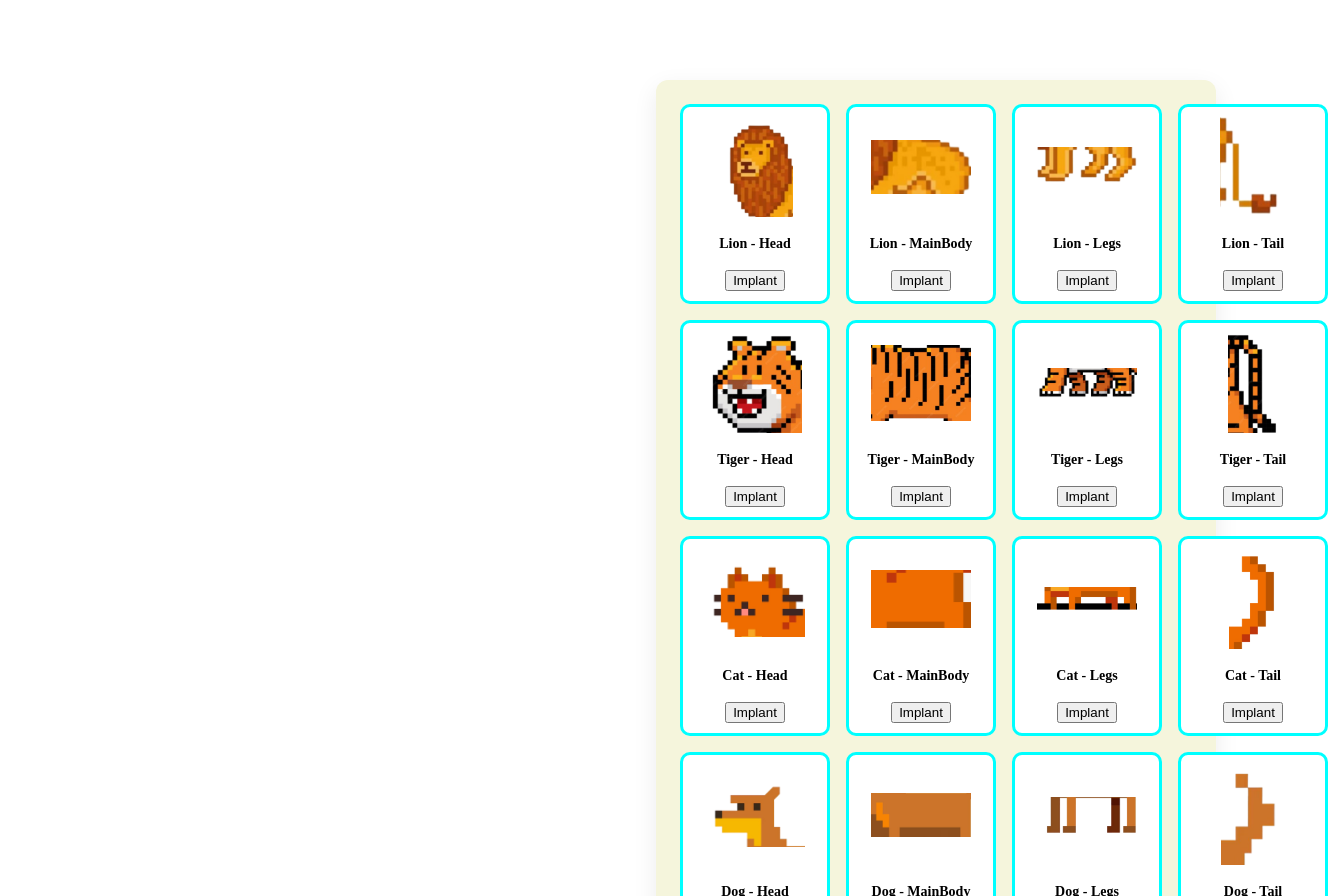
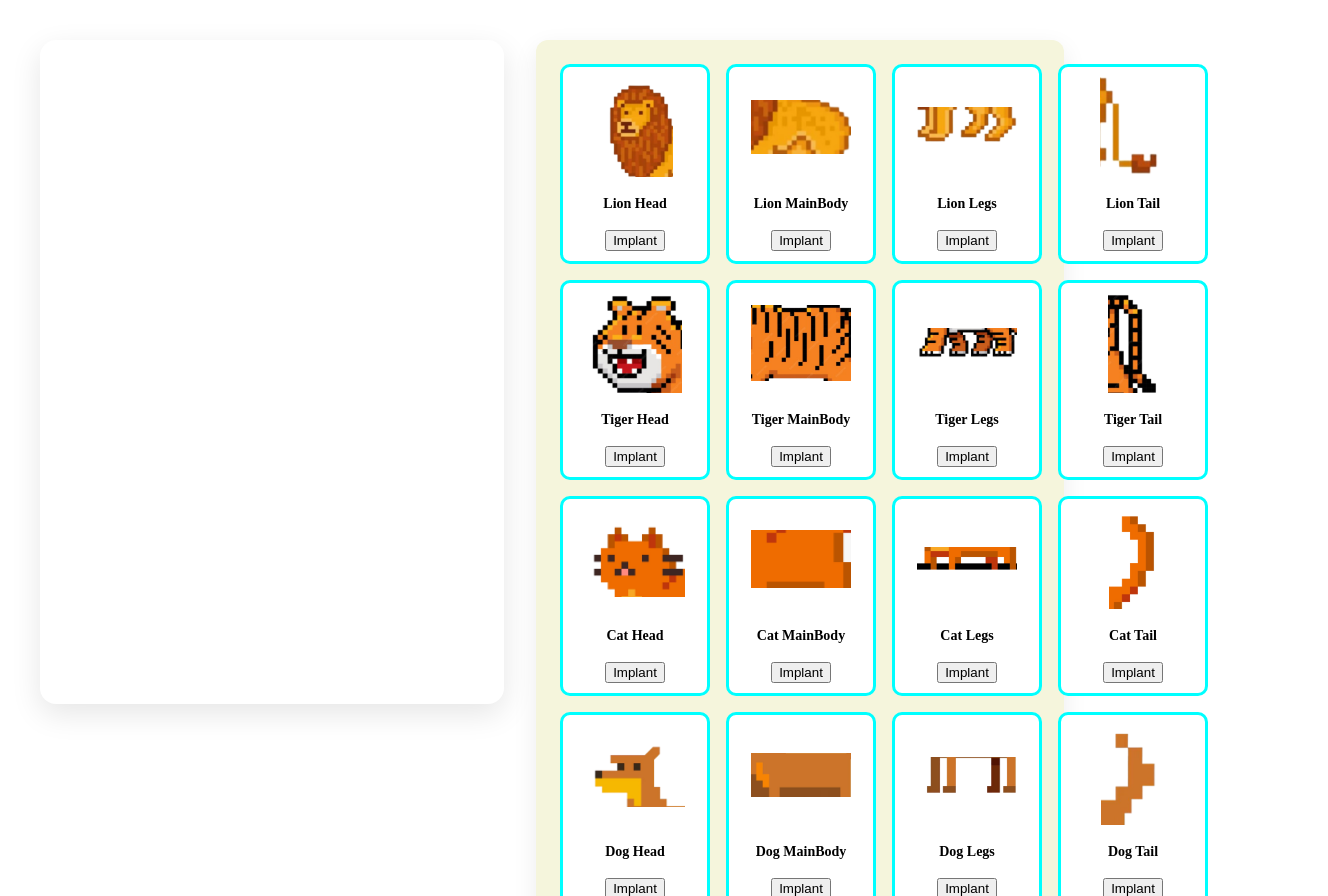
Before and after one commit to staten-island-tech/vue-reactivity-project-TalonChen, a Vue app in the folder app/: page / in a window 1280 px wide. Shown: the top 896 px of the page, 1328 px wide, since content can reach past the window. Built offline with nearby package versions, Linux system fonts and the light colour scheme.

Commit message:
lots of css

```diff
--- a/app/src/views/HomeCreate.vue
+++ b/app/src/views/HomeCreate.vue
@@ -1,8 +1,12 @@
 <template>
-  <div class="AnimalContainerList">
-    <AnimalList @click="implant" v-for="animal in AnimalParts" :key="animal.part" :animal="animal">
-      <button>Implant</button>
-    </AnimalList>
+  <div class="MainLayout">
+    <div class="BigBox"></div>
+
+    <div class="AnimalContainerList">
+      <AnimalList v-for="animal in AnimalParts" :key="animal.part" :animal="animal">
+        <button @click="implant(animal)">Implant</button>
+      </AnimalList>
+    </div>
   </div>
 </template>
 
@@ -10,37 +14,48 @@
 import { ref } from 'vue'
 import AnimalList from '@/views/AnimalList.vue'
 
-function implant(part) {
-  console.log(part)
+function implant(animalPart) {
+  console.log(animalPart.part)
 }
+
 const AnimalParts = ref([
-  { part: 'Lion - Head', image: '/lionhead.png' },
-  { part: 'Lion - MainBody', image: '/lionbody.png' },
-  { part: 'Lion - Legs', image: '/lionlegs.png' },
-  { part: 'Lion - Tail', image: '/liontail.png' },
-  { part: 'Tiger - Head', image: '/tigerhead.png' },
-  { part: 'Tiger - MainBody', image: '/tigerbody.png' },
-  { part: 'Tiger - Legs', image: '/tigerlegs.png' },
-  { part: 'Tiger - Tail', image: '/realtigertail.png' },
-  { part: 'Cat - Head', image: '/cathead.png' },
-  { part: 'Cat - MainBody', image: '/catbody.png' },
-  { part: 'Cat - Legs', image: '/catlegs.png' },
-  { part: 'Cat - Tail', image: '/cattail.png' },
-  { part: 'Dog - Head', image: '/doghead.png' },
-  { part: 'Dog - MainBody', image: '/dogbody.png' },
-  { part: 'Dog - Legs', image: '/doglegs.png' },
-  { part: 'Dog - Tail', image: '/dogtail.png' },
+  { part: 'Lion Head', image: '/lionhead.png' },
+  { part: 'Lion MainBody', image: '/lionbody.png' },
+  { part: 'Lion Legs', image: '/lionlegs.png' },
+  { part: 'Lion Tail', image: '/liontail.png' },
+  { part: 'Tiger Head', image: '/tigerhead.png' },
+  { part: 'Tiger MainBody', image: '/tigerbody.png' },
+  { part: 'Tiger Legs', image: '/tigerlegs.png' },
+  { part: 'Tiger Tail', image: '/realtigertail.png' },
+  { part: 'Cat Head', image: '/cathead.png' },
+  { part: 'Cat MainBody', image: '/catbody.png' },
+  { part: 'Cat Legs', image: '/catlegs.png' },
+  { part: 'Cat Tail', image: '/cattail.png' },
+  { part: 'Dog Head', image: '/doghead.png' },
+  { part: 'Dog MainBody', image: '/dogbody.png' },
+  { part: 'Dog Legs', image: '/doglegs.png' },
+  { part: 'Dog Tail', image: '/dogtail.png' },
 ])
 </script>
 
 <style scoped>
+.MainLayout {
+  display: flex;
+  gap: 2rem;
+  align-items: flex-start;
+  padding: 2rem;
+}
+
+.BigBox {
+  width: 400px;
+  min-height: 600px;
+  background: white;
+  border-radius: 16px;
+  box-shadow: 0 10px 30px rgba(0, 0, 0, 0.1);
+  padding: 2rem;
+}
+
 .AnimalContainerList {
-  display: flex;
-  flex-direction: row;
-  flex-wrap: wrap;
-  position: absolute;
-  right: 5%;
-  top: 10%;
   display: grid;
   grid-template-columns: repeat(4, 1fr);
   gap: 1rem;
```
